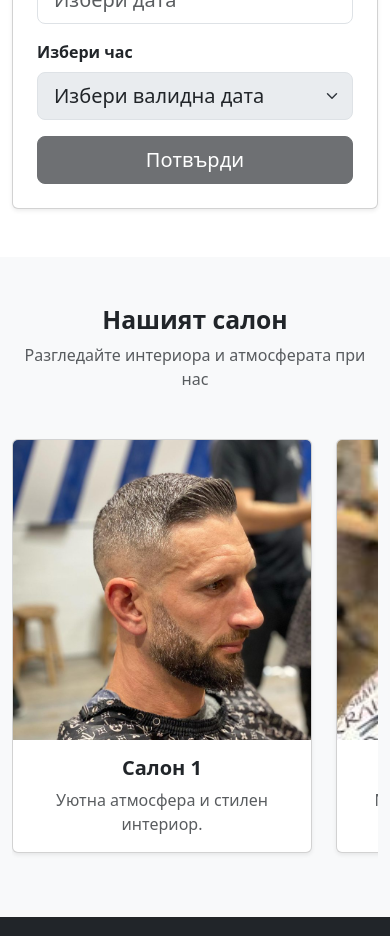
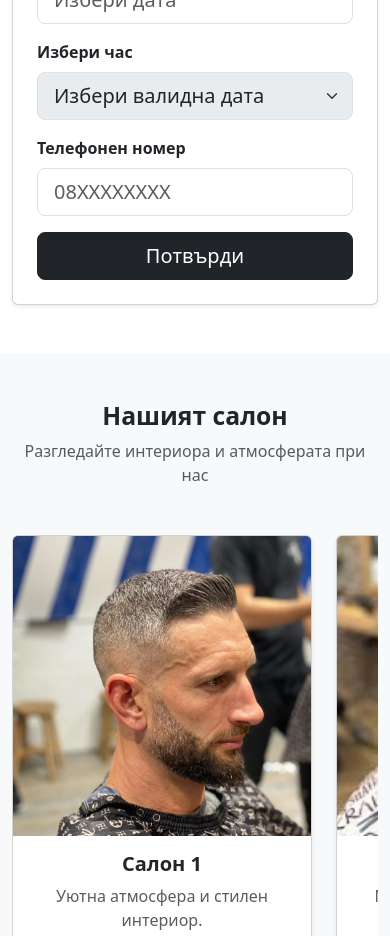
Before and after one commit to PavelKrastev-hub/fade-district-varna, a React (Vite) app in the folder client/: page / in a window 390 px wide. Shown: the part 1960-2896 px from the top of the page. Built offline with nearby package versions, Linux system fonts and the light colour scheme; a web font is replaced by a local one.

Commit message:
Add input for phone number and validation

```diff
--- a/client/src/components/booking/Booking.jsx
+++ b/client/src/components/booking/Booking.jsx
@@ -10,7 +10,9 @@ export default function Booking() {
     const [selectedDate, setSelectedDate] = useState(null);
     const [times, setTimes] = useState([]);
     const [selectedTime, setSelectedTime] = useState("");
+    const [phone, setPhone] = useState("");
     const [error, setError] = useState("");
+    const [phoneError, setPhoneError] = useState("");
 
     const handleDateChange = (date) => {
 
@@ -52,12 +54,29 @@ export default function Booking() {
         setTimes(generatedTimes);
     };
 
+    const handlePhoneChange = (e) => {
+        const value = e.target.value;
+
+        if (/^\d*$/.test(value)) {
+            setPhone(value);
+            setPhoneError("");
+        }
+    };
+
     const handleSubmit = (e) => {
         e.preventDefault();
 
+        if (phone.length !== 10) {
+            setPhoneError("Въведете валиден телефонен номер.");
+            return;
+        }
+
         console.log("Date:", selectedDate);
         console.log("Time:", selectedTime);
+        console.log("Phone:", phone);
     };
+
+    // const isPhoneValid = phone.length === 10;
 
     return (
         <section className="py-5" id="booking">
@@ -94,7 +113,6 @@ export default function Booking() {
                                 )}
                             </div>
 
-                            {/* ✅ TIME SELECT */}
                             <div className="mb-3">
                                 <label className="form-label fw-bold">
                                     Избери час
@@ -120,10 +138,31 @@ export default function Booking() {
                                 </select>
                             </div>
 
+                            <div className="mb-3">
+                                <label className="form-label fw-bold">
+                                    Телефонен номер
+                                </label>
+
+                                <input
+                                    type="text"
+                                    className="form-control form-control-lg"
+                                    placeholder="08XXXXXXXX"
+                                    value={phone}
+                                    onChange={handlePhoneChange}
+                                    maxLength={10}
+                                />
+
+                                {phoneError && (
+                                    <div className="text-danger small mt-2">
+                                        {phoneError}
+                                    </div>
+                                )}
+                            </div>
+
                             <button
                                 type="submit"
                                 className="btn btn-dark w-100 btn-lg"
-                                disabled={!selectedDate || !selectedTime}
+                            // disabled={!selectedDate || !selectedTime || !isPhoneValid}
                             >
                                 Потвърди
                             </button>
```
